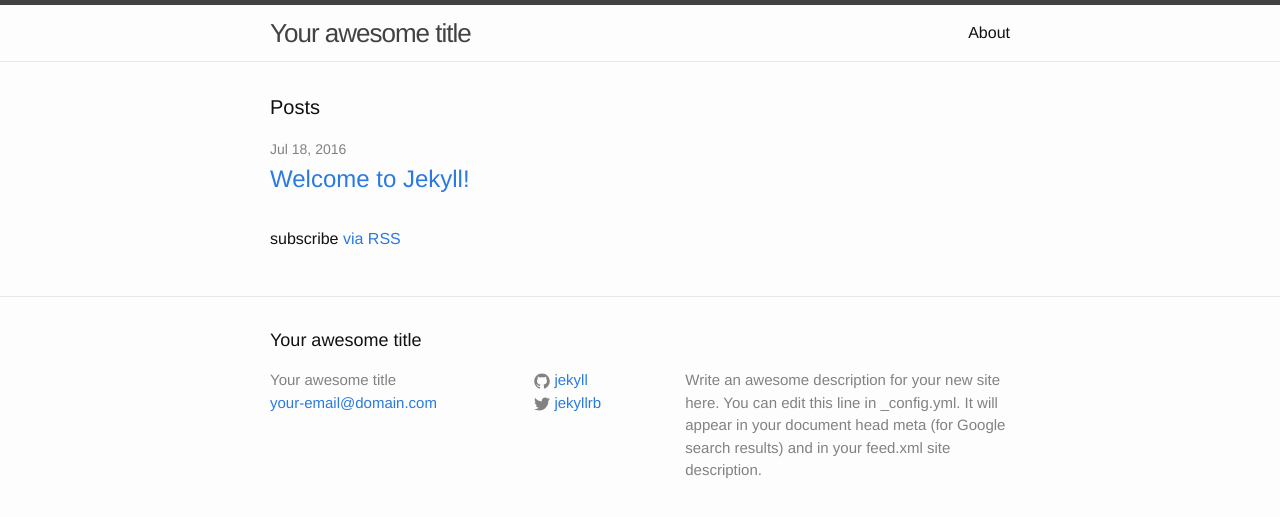
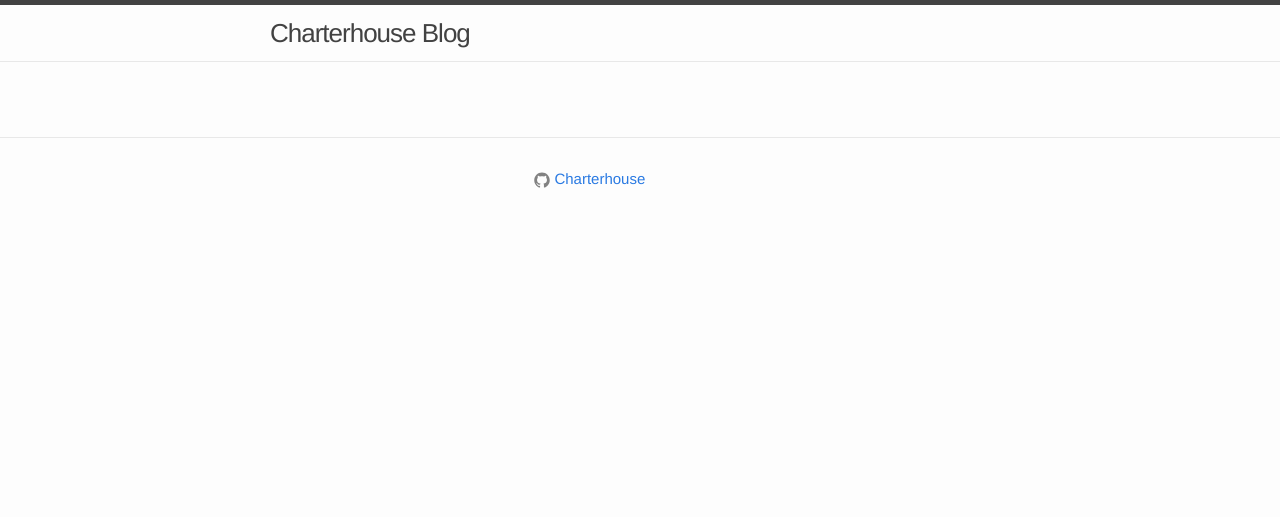
Before and after one commit to Charterhouse/charterhouse.github.io, a Jekyll site: the page built from index.html, in a window 1280 px wide. Shown: the top 517 px of the page. Built offline with Jekyll 4.4.1, drawn with Linux system fonts in a browser that asks for light colours.

Commit message:
Remove superfluous styling and boilerplate post from Jekyll template.

```diff
--- a/_config.yml
+++ b/_config.yml
@@ -1,21 +1,4 @@
-# Welcome to Jekyll!
-#
-# This config file is meant for settings that affect your whole blog, values
-# which you are expected to set up once and rarely need to edit after that.
-# For technical reasons, this file is *NOT* reloaded automatically when you use
-# 'jekyll serve'. If you change this file, please restart the server process.
-
-# Site settings
-title: Your awesome title
-email: your-email@domain.com
-description: > # this means to ignore newlines until "baseurl:"
-  Write an awesome description for your new site here. You can edit this
-  line in _config.yml. It will appear in your document head meta (for
-  Google search results) and in your feed.xml site description.
-baseurl: "" # the subpath of your site, e.g. /blog
-url: "http://yourdomain.com" # the base hostname & protocol for your site
-twitter_username: jekyllrb
-github_username:  jekyll
-
-# Build settings
-markdown: kramdown
+title: Charterhouse Blog
+description: >
+  Witnessing and guiding the genesis of decentralized technology
+github_username:  Charterhouse
--- a/_includes/footer.html
+++ b/_includes/footer.html
@@ -2,14 +2,8 @@
 
   <div class="wrapper">
 
-    <h2 class="footer-heading">{{ site.title }}</h2>
-
     <div class="footer-col-wrapper">
       <div class="footer-col footer-col-1">
-        <ul class="contact-list">
-          <li>{{ site.title }}</li>
-          <li><a href="mailto:{{ site.email }}">{{ site.email }}</a></li>
-        </ul>
       </div>
 
       <div class="footer-col footer-col-2">
@@ -29,7 +23,6 @@
       </div>
 
       <div class="footer-col footer-col-3">
-        <p>{{ site.description }}</p>
       </div>
     </div>
 
--- a/index.html
+++ b/index.html
@@ -3,8 +3,6 @@ layout: default
 ---
 
 <div class="home">
-
-  <h1 class="page-heading">Posts</h1>
 
   <ul class="post-list">
     {% for post in site.posts %}
@@ -18,6 +16,4 @@ layout: default
     {% endfor %}
   </ul>
 
-  <p class="rss-subscribe">subscribe <a href="{{ "/feed.xml" | prepend: site.baseurl }}">via RSS</a></p>
-
 </div>
```
Also changed, not shown: _posts/2016-07-18-welcome-to-jekyll.markdown (deleted, +0 -25 lines), about.md (deleted, +0 -15 lines).
